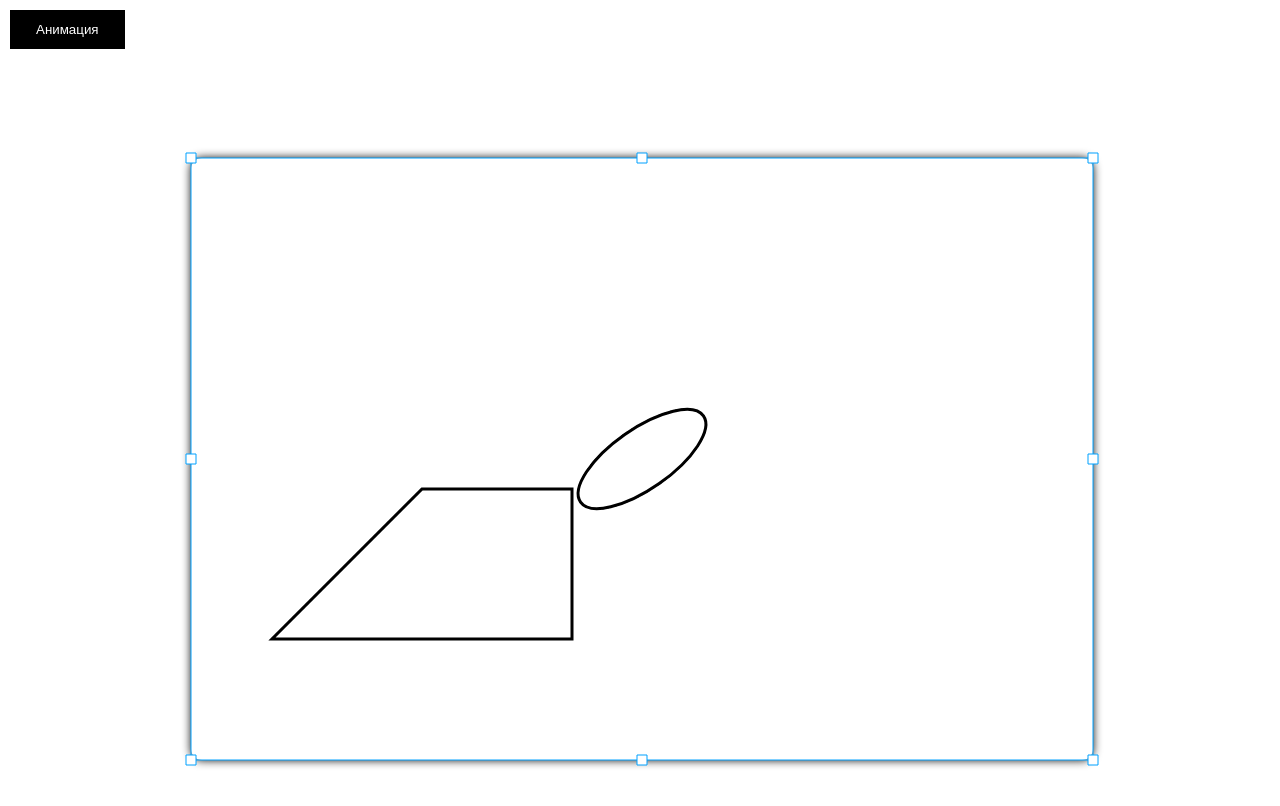
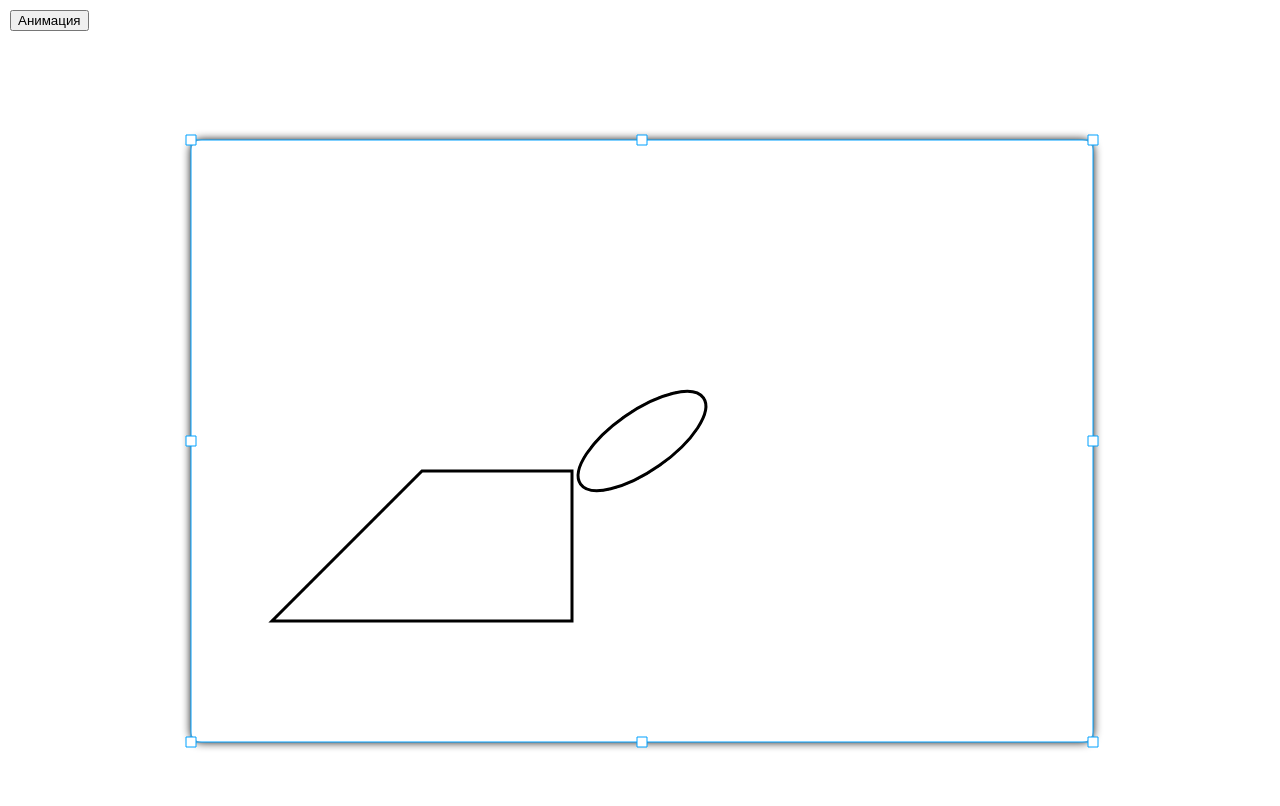
Before and after one commit to dimadk24/akg-lr, a plain HTML site: page index.html in a window 1280 px wide. Drawn offline with nearby package versions, Linux system fonts and the light colour scheme.

Commit message:
remove button styles

```diff
--- a/style.css
+++ b/style.css
@@ -31,31 +31,31 @@ body {
     margin-top: 10px;
     margin-left: 10px;
 }
-.btn-group button {
-    background-color: black; /* Green background */
-    color: white; /* White text */
-    padding: 10px 24px; /* Some padding */
-	border: 2px solid black;
-    cursor: pointer; /* Pointer/hand icon */
-    float: left; /* Float the buttons side by side */
-}
+/*.btn-group button {*/
+/*    background-color: black; !* Green background *!*/
+/*    color: white; !* White text *!*/
+/*    padding: 10px 24px; !* Some padding *!*/
+/*	border: 2px solid black;*/
+/*    cursor: pointer; !* Pointer/hand icon *!*/
+/*    float: left; !* Float the buttons side by side *!*/
+/*}*/
 
-.btn-group button:not(:last-child) {
-    border-right: none; /* Prevent double borders */
-}
+/*.btn-group button:not(:last-child) {*/
+/*    border-right: none; !* Prevent double borders *!*/
+/*}*/
 
 /* Clear floats (clearfix hack) */
-.btn-group:after {
-    content: "";
-    clear: both;
-    display: table;
-}
+/*.btn-group:after {*/
+/*    content: "";*/
+/*    clear: both;*/
+/*    display: table;*/
+/*}*/
 
 /* Add a background color on hover */
-.btn-group button:hover {
-    background-color: white;
-	color: black;
-}
+/*.btn-group button:hover {*/
+/*    background-color: white;*/
+/*	color: black; */
+/*}*/
 
 .konvajs-content {
     margin-top: 10px;
```
